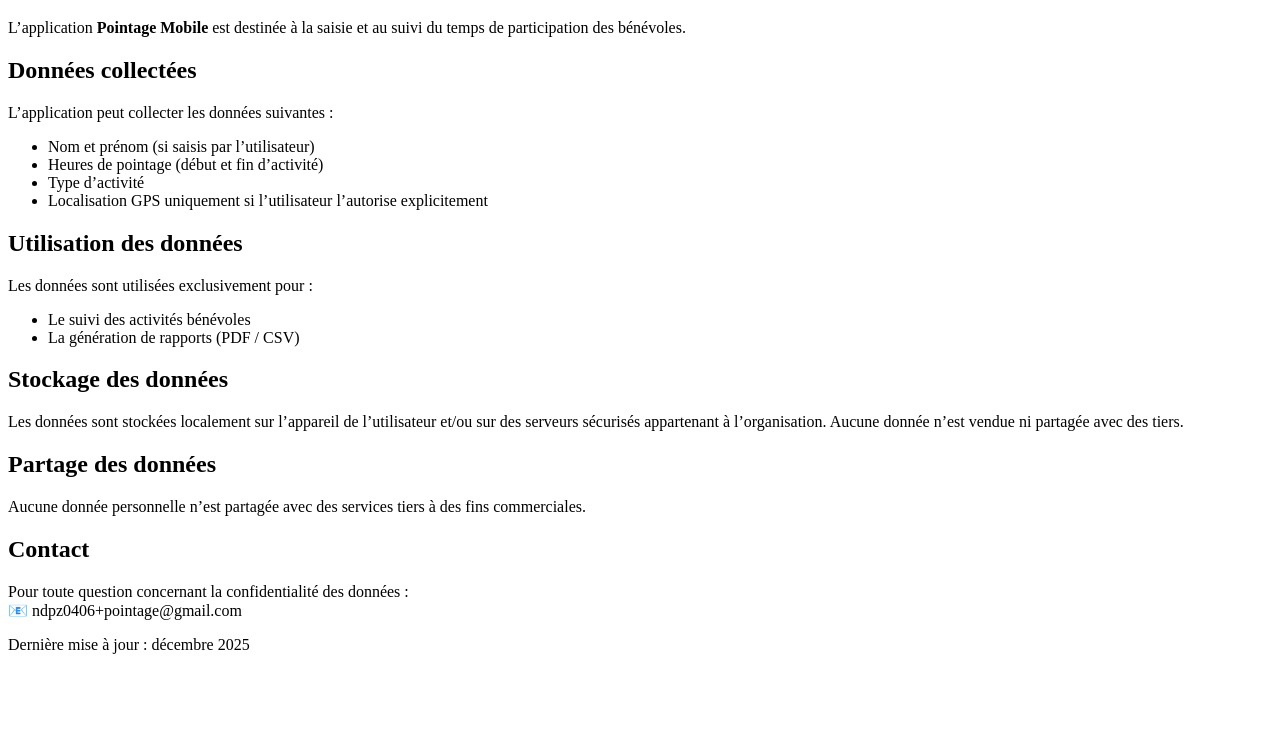
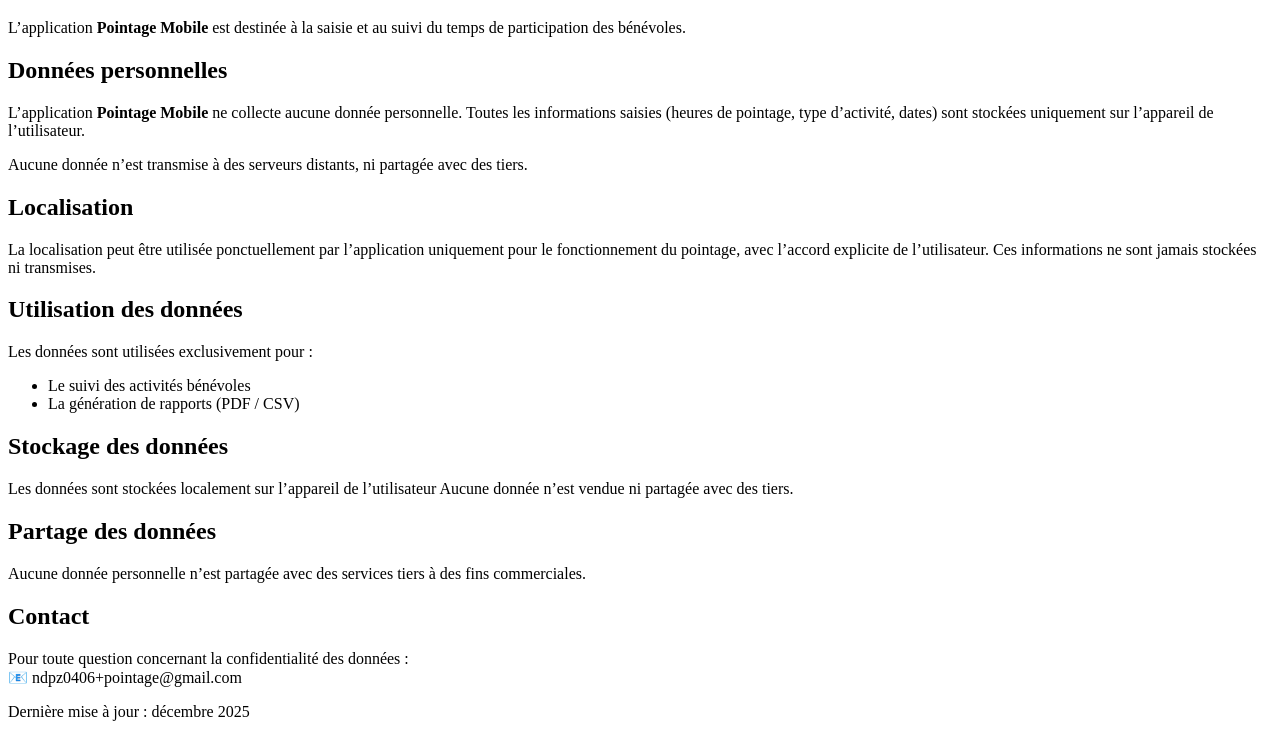
Before and after one commit to ndprz/pointage-mobile-privacy, a plain HTML site: page index.html in a window 1280 px wide. Shown: the part 61-800 px from the top of the page. Drawn offline with Linux system fonts and the light colour scheme.

Commit message:
Revise data collection and privacy statements
Updated data collection and privacy information in the application description.

```diff
--- a/index.html
+++ b/index.html
@@ -13,16 +13,27 @@ L’application <strong>Pointage Mobile</strong> est destinée à la saisie et a
 du temps de participation des bénévoles.
 </p>
 
-<h2>Données collectées</h2>
+<h2>Données personnelles</h2>
+
 <p>
-L’application peut collecter les données suivantes :
+L’application <strong>Pointage Mobile</strong> ne collecte aucune donnée personnelle.
+Toutes les informations saisies (heures de pointage, type d’activité, dates)
+sont stockées uniquement sur l’appareil de l’utilisateur.
 </p>
-<ul>
-  <li>Nom et prénom (si saisis par l’utilisateur)</li>
-  <li>Heures de pointage (début et fin d’activité)</li>
-  <li>Type d’activité</li>
-  <li>Localisation GPS uniquement si l’utilisateur l’autorise explicitement</li>
-</ul>
+
+<p>
+Aucune donnée n’est transmise à des serveurs distants,
+ni partagée avec des tiers.
+</p>
+
+<h2>Localisation</h2>
+
+<p>
+La localisation peut être utilisée ponctuellement par l’application
+uniquement pour le fonctionnement du pointage,
+avec l’accord explicite de l’utilisateur.
+Ces informations ne sont jamais stockées ni transmises.
+</p>
 
 <h2>Utilisation des données</h2>
 <p>
@@ -36,7 +47,6 @@ Les données sont utilisées exclusivement pour :
 <h2>Stockage des données</h2>
 <p>
 Les données sont stockées localement sur l’appareil de l’utilisateur
-et/ou sur des serveurs sécurisés appartenant à l’organisation.
 Aucune donnée n’est vendue ni partagée avec des tiers.
 </p>
 
```
